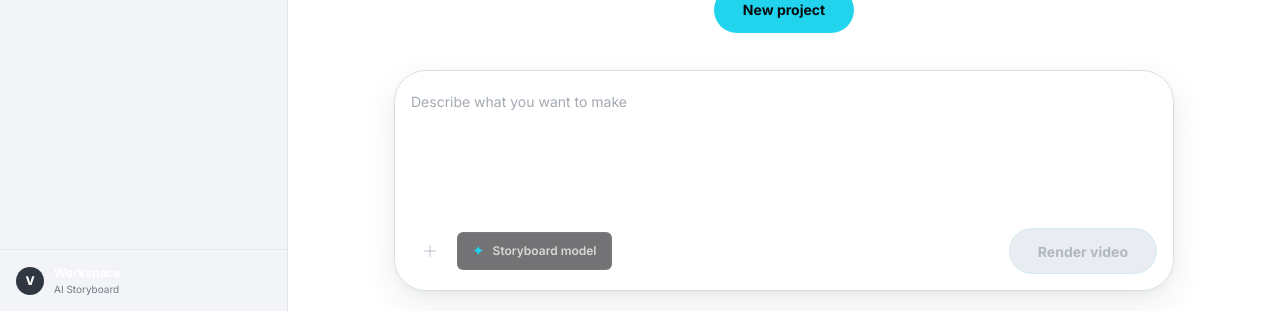
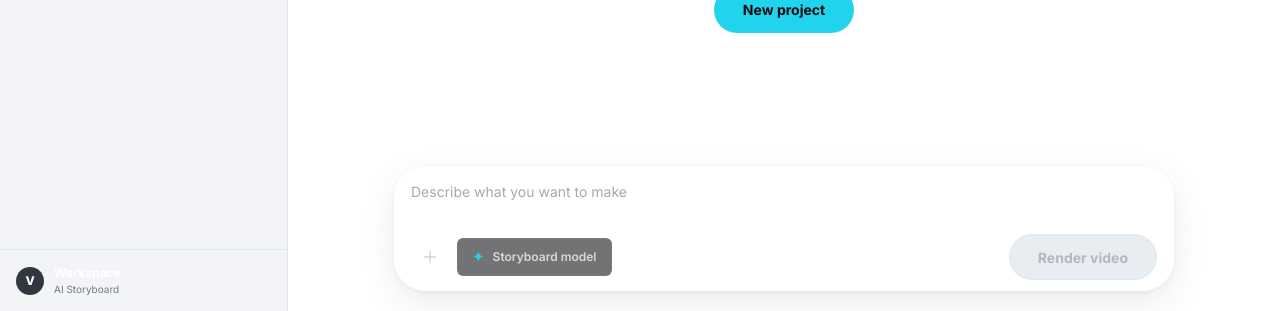
Before and after one commit to Imamjelix11111/nexoclip, a Next.js app in the folder nexoclip-app/: page /ai-storyboard in a window 1280 px wide. Shown: the part 489-800 px from the top of the page. Built offline with nearby package versions, Linux system fonts and the light colour scheme; no server answers.

Commit message:
style: preserve storyboard glass composer

```diff
--- a/nexoclip-app/components/vimax/reused/styles.css
+++ b/nexoclip-app/components/vimax/reused/styles.css
@@ -822,9 +822,11 @@ a:focus-visible {
 .composer {
   /* The model picker opens above this panel; clipping here cut off its menu. */
   overflow: visible;
-  padding: 16px;
-  background: rgba(255, 255, 255, 0.98);
-  border: 1px solid #d9dee4;
+  padding: 10px 16px;
+  background: rgba(255, 255, 255, 0.68);
+  border: 1px solid rgba(255, 255, 255, 0.72);
+  backdrop-filter: blur(18px);
+  -webkit-backdrop-filter: blur(18px);
   border-radius: 32px;
   box-shadow: 0 12px 34px rgba(35, 43, 52, 0.09), 0 2px 7px rgba(35, 43, 52, 0.05);
   transition: border-color 160ms ease, box-shadow 160ms ease;
@@ -838,11 +840,10 @@ a:focus-visible {
 .composer textarea {
   display: block;
   width: 100%;
-  /* Keep the prompt surface tall by default, like Image Generation. */
-  min-height: 128px;
+  min-height: 44px;
   max-height: 250px;
   resize: none;
-  padding: 4px 0 0;
+  padding: 4px 0;
   color: var(--ink);
   font-size: 14px;
   line-height: 1.625;
@@ -2628,7 +2629,7 @@ html[data-theme='dark'] .slash-command-menu button:hover {
 }
 
 html[data-theme='dark'] .composer {
-  background: linear-gradient(to bottom, rgba(24, 24, 28, 0.9), rgba(15, 15, 18, 0.9) 55%, rgba(12, 12, 14, 0.95));
+  background: linear-gradient(to bottom, rgba(24, 24, 28, 0.68), rgba(15, 15, 18, 0.68) 55%, rgba(12, 12, 14, 0.74));
   border-color: rgba(255, 255, 255, 0.08);
   box-shadow: 0 15px 50px rgba(0, 0, 0, 0.8);
   backdrop-filter: blur(24px);
```
Also changed, not shown: 1 other file (tests, documents, lock files or other folders).
